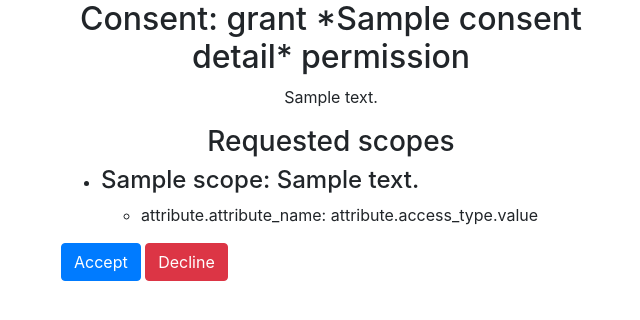
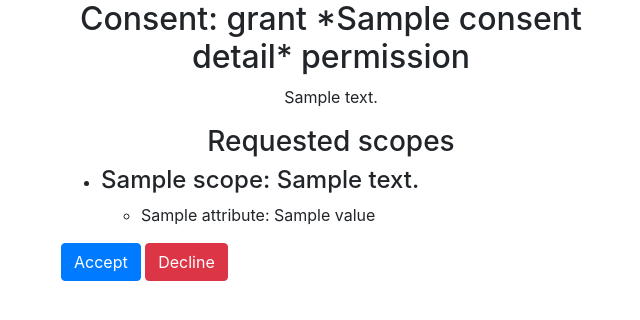
Before and after one commit to oliverbravery/OpenAuth, a FastAPI app: template templates/consent.html in a window 1280 px wide. Shown: the top 320 px of the page, without its empty margins (309-949 px from the left). Run offline with FastAPI, Linux system fonts and the light colour scheme; the template is opened without the code that fills it: most values are stand-ins (such as "Sample title", 1, 10 or a date in 2020); parts of the project's set-up code (start-up, migrations or seed data) failed here and were passed over; some libraries are stand-ins or nearby versions.

Commit message:
Fix attribute display in consent.html template

```diff
--- a/templates/consent.html
+++ b/templates/consent.html
@@ -19,7 +19,7 @@
                                 {% for attribute in scope.associated_attributes %}
                                 <li>
                                     <p>
-                                        attribute.attribute_name: attribute.access_type.value
+                                        {{attribute.attribute_name}}: {{attribute.access_type.value}}
                                     </p>
                                 </li>
                                 {% endfor %}
```
